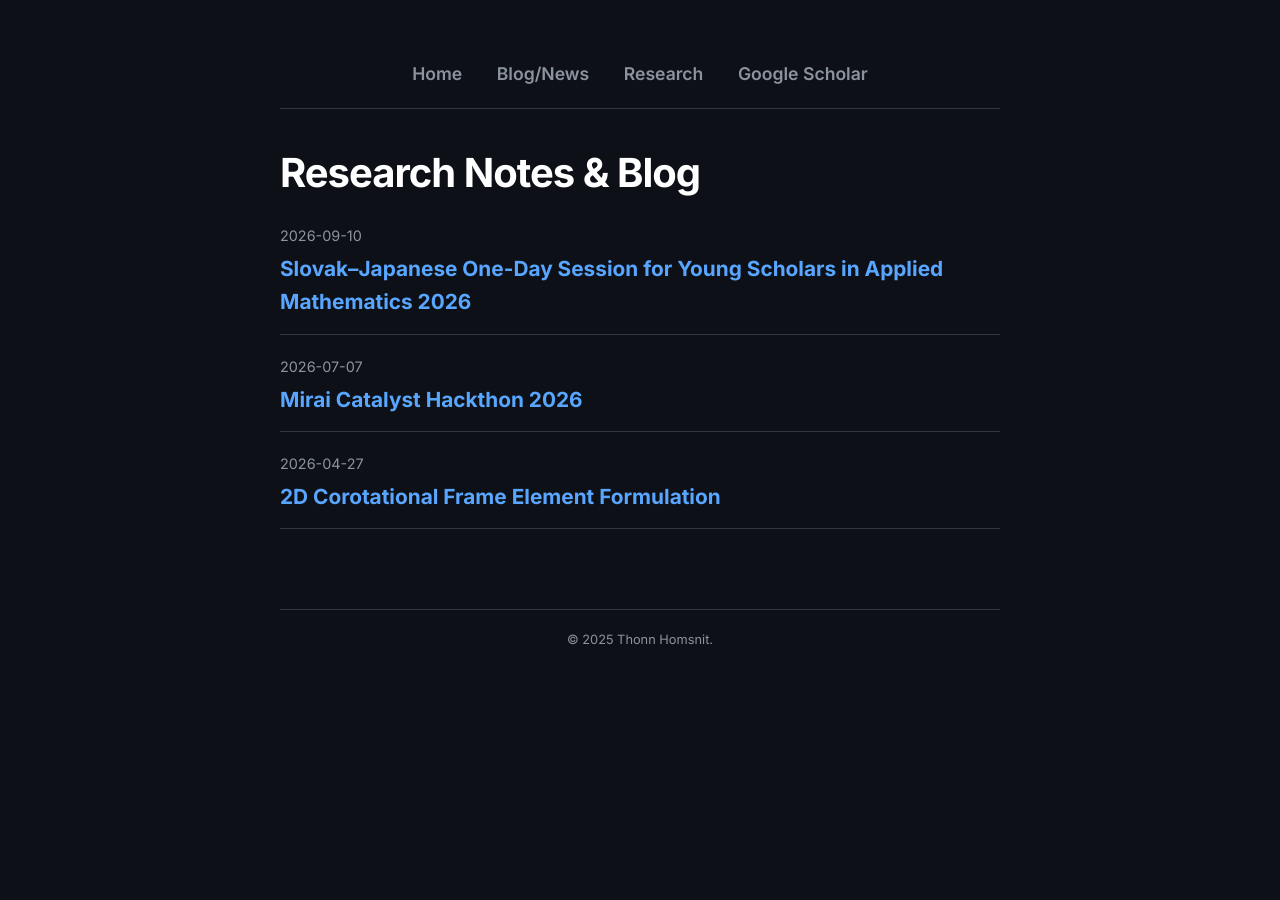
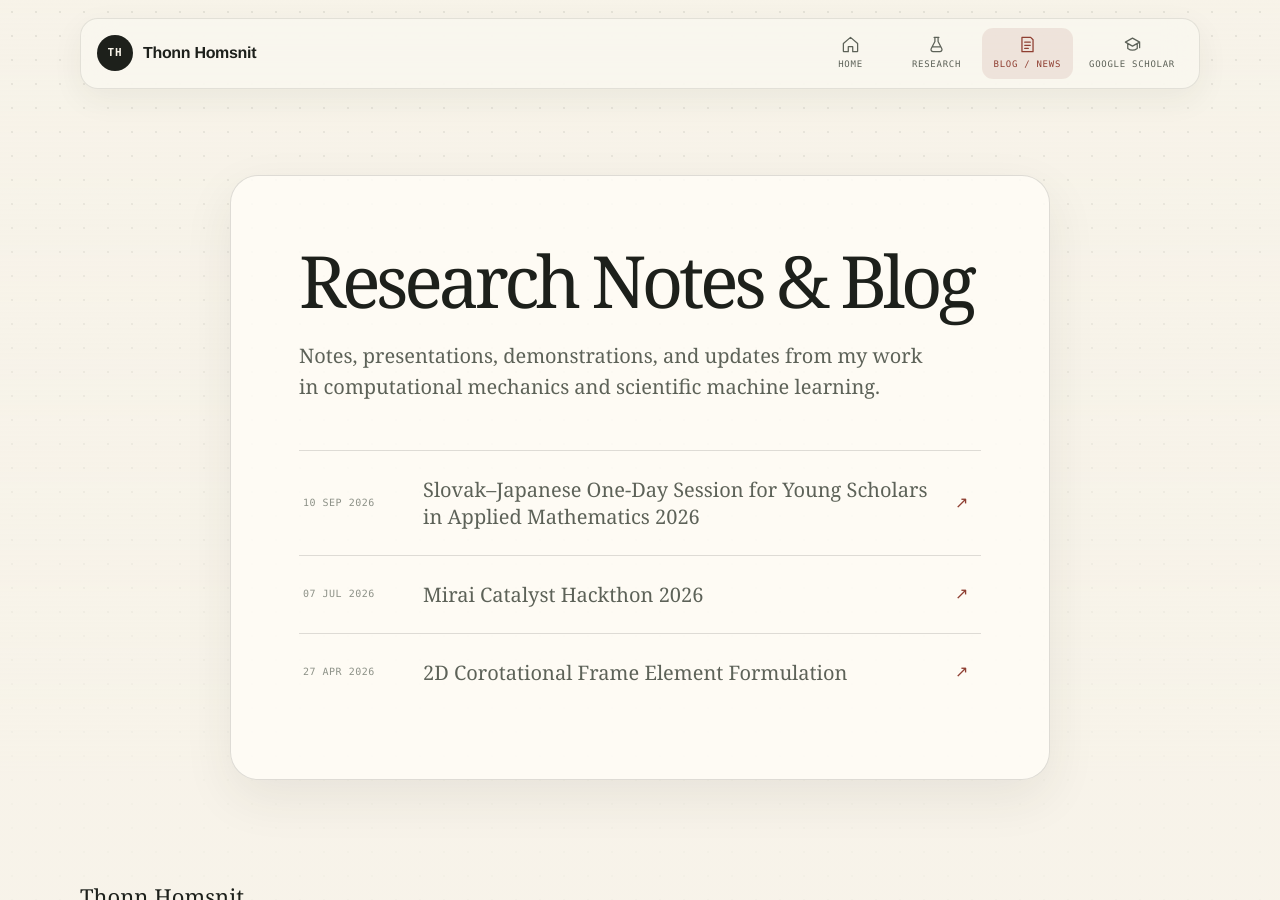
Before and after one commit to thonnh/thonnh.github.io, a Jekyll site: the page built from blog.md, in a window 1280 px wide and 900 px high. Built offline with Jekyll 4.4.1, drawn with Linux system fonts in a browser that asks for light colours; some of the changed text lies outside the part shown.

Commit message:
Refresh site layout and blog styling
This commit modernizes the site’s shared layout and styling by centralizing page styling in the main stylesheet, updating the default Jekyll layout, and improving navigation and metadata. It also adds a cleaner blog/news list with card-style entries, responsive page spacing, and better accessibility for inner pages while keeping the existing academic content intact.

```diff
--- a/_layouts/default.html
+++ b/_layouts/default.html
@@ -1,15 +1,13 @@
 <!DOCTYPE html>
 <html lang="en">
 <head>
-    <meta name="description" content="Thonn Homsnit (ธรณ์ หอมสนิท) - PhD Student in Mechanical Engineering at Saitama University. Researching PINNs, Continuum Mechanics, and Computational Mechanics.">
+  <meta charset="UTF-8">
+  <meta name="viewport" content="width=device-width, initial-scale=1.0">
+  <meta name="description" content="{{ page.description | default: 'Thonn Homsnit — PhD student at Saitama University researching computational mechanics and scientific machine learning.' }}">
   <meta name="keywords" content="Thonn Homsnit, ธรณ์ หอมสนิท, PINNs, Mechanical Engineering, Saitama University, MEXT Scholar">
   <meta name="author" content="Thonn Homsnit">
-    <meta charset="UTF-8">
-    <meta name="viewport" content="width=device-width, initial-scale=1.0">
   <title>{{ page.title }} | Thonn Homsnit</title>
-
-    <link href="https://fonts.googleapis.com/css2?family=Inter:wght@300;400;600;700&display=swap" rel="stylesheet">
-    <link rel="stylesheet" href="https://cdnjs.cloudflare.com/ajax/libs/font-awesome/6.0.0/css/all.min.css">
+  <link rel="stylesheet" href="/style.css">
 
   <script>
     MathJax = {
@@ -18,64 +16,54 @@
         displayMath: [['$$', '$$'], ['\\[', '\\]']],
         processEscapes: true
       },
-        svg: {
-          fontCache: 'global'
-        }
+      svg: { fontCache: 'global' }
     };
   </script>
-    <script type="text/javascript" id="MathJax-script" async
-      src="https://cdn.jsdelivr.net/npm/mathjax@3/es5/tex-chtml.js">
-    </script>
+  <script id="MathJax-script" async src="https://cdn.jsdelivr.net/npm/mathjax@3/es5/tex-chtml.js"></script>
+</head>
+<body class="inner-page">
+  <header class="site-header">
+    <nav class="nav-shell" aria-label="Primary navigation">
+      <a class="brand" href="/index.html" aria-label="Thonn Homsnit — Home">
+        <span class="brand-mark">TH</span>
+        <span class="brand-name">Thonn Homsnit</span>
+      </a>
 
-    <style>
-        /* Dark Theme CSS */
-        :root { --bg-color: #0d1117; --text-main: #c9d1d9; --text-muted: #8b949e; --accent: #58a6ff; --card-bg: #161b22; --border: #30363d; }
+      <div class="nav-links">
+        <a class="nav-link" href="/index.html">
+          <svg aria-hidden="true" viewBox="0 0 24 24"><path d="M3 10.8 12 3l9 7.8v9.7a.5.5 0 0 1-.5.5h-5.7v-6.2H9.2V21H3.5a.5.5 0 0 1-.5-.5Z"/></svg>
+          <span>Home</span>
+        </a>
+        <a class="nav-link{% if page.url == '/research.html' %} active{% endif %}" href="/research.html">
+          <svg aria-hidden="true" viewBox="0 0 24 24"><path d="M9 3h6M10 3v5.2L5.4 17a2.7 2.7 0 0 0 2.4 4h8.4a2.7 2.7 0 0 0 2.4-4L14 8.2V3M7.6 15h8.8"/></svg>
+          <span>Research</span>
+        </a>
+        <a class="nav-link{% unless page.url == '/research.html' %} active{% endunless %}" href="/blog.html">
+          <svg aria-hidden="true" viewBox="0 0 24 24"><path d="M5 3h11l3 3v15H5ZM8.5 9h7M8.5 13h7M8.5 17h4.5"/></svg>
+          <span>Blog / News</span>
+        </a>
+        <a class="nav-link" href="https://scholar.google.com/citations?user=dBBnHBwAAAAJ&amp;hl=en&amp;oi=ao" target="_blank" rel="noopener noreferrer">
+          <svg aria-hidden="true" viewBox="0 0 24 24"><path d="m3 9 9-5 9 5-9 5Zm3 2.2V17c3.7 2.7 8.3 2.7 12 0v-5.8M21 9v7"/></svg>
+          <span>Google Scholar</span>
+        </a>
+      </div>
+    </nav>
+  </header>
 
-        body { font-family: 'Inter', sans-serif; background-color: var(--bg-color); color: var(--text-main); line-height: 1.6; margin: 0; padding: 0; }
-
-        .container { max-width: 720px; margin: 0 auto; padding: 40px 20px; }
-
-        /* Navbar แก้ไขแล้ว: ใช้ Link แบบระบุไฟล์ .html ชัดเจน */
-        nav { text-align: center; padding: 20px 0; border-bottom: 1px solid var(--border); margin-bottom: 40px; }
-        nav a { color: var(--text-muted); text-decoration: none; margin: 0 15px; font-weight: 600; font-size: 1.1rem; transition: color 0.2s; }
-        nav a:hover { color: var(--accent); }
-
-        /* Typography */
-        h1, h2, h3 { color: #fff; margin-top: 30px; }
-        h1 { font-size: 2.5rem; letter-spacing: -1px; line-height: 1.2; }
-        h2 { border-bottom: 1px solid var(--border); padding-bottom: 10px; margin-top: 50px; }
-
-        a { color: var(--accent); text-decoration: none; }
-        a:hover { text-decoration: underline; }
-
-        .profile-img { width: 150px; height: 150px; border-radius: 50%; object-fit: cover; border: 2px solid var(--border); display: block; margin: 0 auto 20px; }
-
-        /* Code Block Style */
-        pre { background: #161b22; padding: 15px; border-radius: 6px; overflow-x: auto; border: 1px solid var(--border); }
-        code { font-family: 'Courier New', monospace; font-size: 0.9em; color: #ff7b72; }
-
-        /* Blockquote */
-        blockquote { border-left: 4px solid var(--border); margin: 0; padding-left: 15px; color: var(--text-muted); }
-
-        footer { text-align: center; margin-top: 80px; padding-top: 20px; border-top: 1px solid var(--border); font-size: 0.8rem; color: var(--text-muted); }
-    </style>
-</head>
-<body>
-
-<div class="container">
-    <nav>
-        <a href="https://thonnh.github.io/">Home</a>
-        <a href="https://thonnh.github.io/blog.html">Blog/News</a>
-        <a href="https://thonnh.github.io/research.html">Research</a>
-        <a href="https://scholar.google.com/citations?user=dBBnHBwAAAAJ&hl=en&oi=ao" target="_blank">Google Scholar</a>
-    </nav>
-
+  <main class="page-shell">
+    <article class="page-content">
       {{ content }}
+    </article>
+  </main>
 
   <footer>
-        &copy; 2025 Thonn Homsnit.
+    <div>
+      <p class="footer-name">Thonn Homsnit</p>
+      <p>Computational Mechanics · Scientific Machine Learning</p>
+    </div>
+    <p>© 2026 · Saitama, Japan</p>
   </footer>
-</div>
-<div style="display:none;">ธรณ์ หอมสนิท (Thonn Homsnit) นักวิจัยปริญญาเอก มหาวิทยาลัยไซตามะ (Saitama University) ด้าน Computational Mechanics และ PINNs</div>
+
+  <div class="visually-hidden">ธรณ์ หอมสนิท (Thonn Homsnit) นักวิจัยปริญญาเอก มหาวิทยาลัยไซตามะ ด้าน Computational Mechanics และ PINNs</div>
 </body>
 </html>
--- a/blog.md
+++ b/blog.md
@@ -5,13 +5,16 @@ title: Research Notes & Blog
 
 # Research Notes & Blog
 
-<ul style="list-style: none; padding: 0;">
+<p class="page-intro">Notes, presentations, demonstrations, and updates from my work in computational mechanics and scientific machine learning.</p>
+
+<ul class="post-list">
   {% for post in site.posts %}
-    <li style="margin-bottom: 20px; border-bottom: 1px solid #30363d; padding-bottom: 15px;">
-      <div style="font-size: 0.9em; color: #8b949e; margin-bottom: 5px;">
-        {{ post.date | date: "%Y-%m-%d" }} </div>
-      <a href="{{ post.url }}" style="font-size: 1.3em; font-weight: bold; color: #58a6ff; text-decoration: none;">
-        {{ post.title }} </a>
+    <li>
+      <a class="post-card" href="{{ post.url }}">
+        <time datetime="{{ post.date | date: '%Y-%m-%d' }}">{{ post.date | date: "%d %b %Y" }}</time>
+        <span class="post-title">{{ post.title }}</span>
+        <span class="post-arrow" aria-hidden="true">↗</span>
+      </a>
     </li>
   {% endfor %}
 </ul>
--- a/index.html
+++ b/index.html
@@ -31,7 +31,7 @@
         </a>
         <a class="nav-link" href="https://scholar.google.com/citations?user=dBBnHBwAAAAJ&amp;hl=en&amp;oi=ao" target="_blank" rel="noopener noreferrer">
           <svg aria-hidden="true" viewBox="0 0 24 24"><path d="m3 9 9-5 9 5-9 5Zm3 2.2V17c3.7 2.7 8.3 2.7 12 0v-5.8M21 9v7"/></svg>
-          <span>Scholar</span>
+          <span>Google Scholar</span>
         </a>
       </div>
     </nav>
--- a/style.css
+++ b/style.css
@@ -5,10 +5,12 @@
   --ink: #1d201b;
   --ink-soft: #5d6258;
   --ink-faint: #8d9187;
+  --text-muted: #8d9187;
   --accent: #8f3f32;
   --accent-soft: rgba(143, 63, 50, 0.1);
   --olive: #596251;
   --line: rgba(29, 32, 27, 0.14);
+  --border: rgba(29, 32, 27, 0.14);
   --dot: rgba(63, 67, 57, 0.13);
   --shadow: 0 18px 50px rgba(52, 46, 34, 0.08);
   --sans: "Helvetica Neue", "Segoe UI", Arial, sans-serif;
@@ -113,7 +115,7 @@ svg {
 }
 
 .nav-link {
-  min-width: 74px;
+  min-width: 82px;
   padding: 7px 12px;
   display: flex;
   flex-direction: column;
@@ -591,6 +593,174 @@ footer p {
   font-size: 22px;
 }
 
+/* Shared interior pages */
+.page-shell {
+  min-height: calc(100vh - 230px);
+  padding: 86px 0 40px;
+}
+
+.page-content {
+  width: min(820px, 100%);
+  margin: 0 auto;
+  padding: clamp(30px, 6vw, 68px);
+  background: var(--card);
+  border: 1px solid var(--line);
+  border-radius: 28px;
+  box-shadow: var(--shadow);
+}
+
+.page-content > :first-child {
+  margin-top: 0;
+}
+
+.page-content h1 {
+  margin: 0 0 36px;
+  font-family: var(--serif);
+  font-size: clamp(44px, 7vw, 72px);
+  font-weight: 400;
+  letter-spacing: -0.06em;
+  line-height: 1;
+}
+
+.page-content h2 {
+  margin: 58px 0 18px;
+  padding-top: 22px;
+  border-top: 1px solid var(--line);
+  font-family: var(--serif);
+  font-size: clamp(30px, 4vw, 42px);
+  font-weight: 400;
+  letter-spacing: -0.04em;
+  line-height: 1.15;
+}
+
+.page-content h3 {
+  margin: 34px 0 12px;
+  font-size: 20px;
+  letter-spacing: -0.02em;
+}
+
+.page-content p,
+.page-content li {
+  color: var(--ink-soft);
+}
+
+.page-content p {
+  margin: 0 0 22px;
+}
+
+.page-content strong {
+  color: var(--ink);
+}
+
+.page-content a:not(.post-card) {
+  color: var(--accent);
+  text-decoration: underline;
+  text-decoration-thickness: 1px;
+  text-underline-offset: 3px;
+}
+
+.page-content img {
+  max-width: 100%;
+  height: auto;
+  border-radius: 16px !important;
+}
+
+.page-content iframe {
+  width: 100%;
+  max-width: 100%;
+  border-radius: 16px;
+}
+
+.page-content pre {
+  padding: 20px;
+  overflow-x: auto;
+  color: var(--ink);
+  background: var(--paper-deep);
+  border: 1px solid var(--line);
+  border-radius: 14px;
+}
+
+.page-content code {
+  font-family: var(--mono);
+  font-size: 0.88em;
+}
+
+.page-content blockquote {
+  margin: 28px 0;
+  padding: 4px 0 4px 22px;
+  color: var(--ink-soft);
+  border-left: 2px solid var(--accent);
+}
+
+.page-content hr {
+  margin: 45px 0;
+  border: 0;
+  border-top: 1px solid var(--line);
+}
+
+.page-intro {
+  max-width: 640px;
+  margin: -12px 0 48px !important;
+  font-family: var(--serif);
+  font-size: 20px;
+  line-height: 1.55;
+}
+
+.post-list {
+  margin: 0;
+  padding: 0;
+  list-style: none;
+}
+
+.post-list li {
+  margin: 0;
+}
+
+.post-card {
+  padding: 25px 4px;
+  display: grid;
+  grid-template-columns: 100px 1fr 22px;
+  gap: 20px;
+  align-items: center;
+  border-top: 1px solid var(--line);
+  transition: padding 180ms ease, color 180ms ease;
+}
+
+.post-card:hover {
+  padding-left: 12px;
+  color: var(--accent);
+}
+
+.post-card time {
+  color: var(--ink-faint);
+  font-family: var(--mono);
+  font-size: 10px;
+  letter-spacing: 0.05em;
+  text-transform: uppercase;
+}
+
+.post-title {
+  font-family: var(--serif);
+  font-size: 20px;
+  line-height: 1.35;
+}
+
+.post-arrow {
+  color: var(--accent);
+}
+
+.visually-hidden {
+  position: absolute !important;
+  width: 1px !important;
+  height: 1px !important;
+  padding: 0 !important;
+  margin: -1px !important;
+  overflow: hidden !important;
+  clip: rect(0, 0, 0, 0) !important;
+  white-space: nowrap !important;
+  border: 0 !important;
+}
+
 :focus-visible {
   outline: 2px solid var(--accent);
   outline-offset: 4px;
@@ -612,7 +782,7 @@ footer p {
   }
 
   .nav-link {
-    min-width: 62px;
+    min-width: 68px;
     padding-inline: 8px;
   }
 
@@ -653,6 +823,10 @@ footer p {
   .section-heading {
     position: static;
   }
+
+  .page-shell {
+    padding-top: 62px;
+  }
 }
 
 @media (max-width: 520px) {
@@ -675,7 +849,7 @@ footer p {
   }
 
   .nav-link {
-    min-width: 48px;
+    min-width: 52px;
     padding: 6px 5px;
     font-size: 7px;
     letter-spacing: 0.04em;
@@ -718,6 +892,20 @@ footer p {
     gap: 8px;
   }
 
+  .page-content {
+    padding: 28px 20px;
+    border-radius: 20px;
+  }
+
+  .post-card {
+    grid-template-columns: 1fr 16px;
+    gap: 8px 12px;
+  }
+
+  .post-card time {
+    grid-column: 1 / -1;
+  }
+
   footer {
     align-items: start;
     flex-direction: column;
```
Lines whose indentation alone changed are shown as unchanged.
